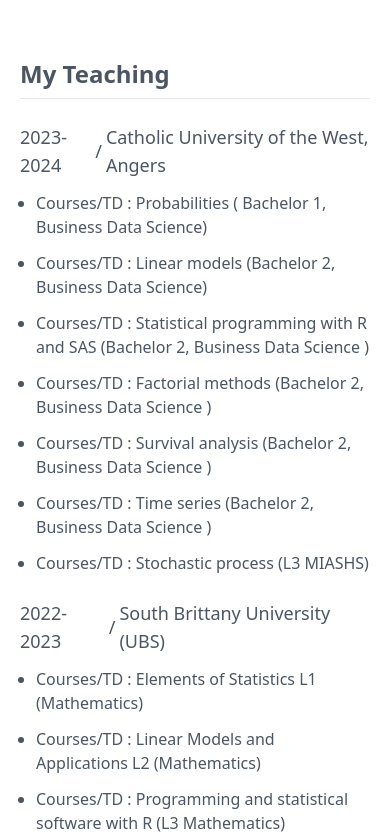
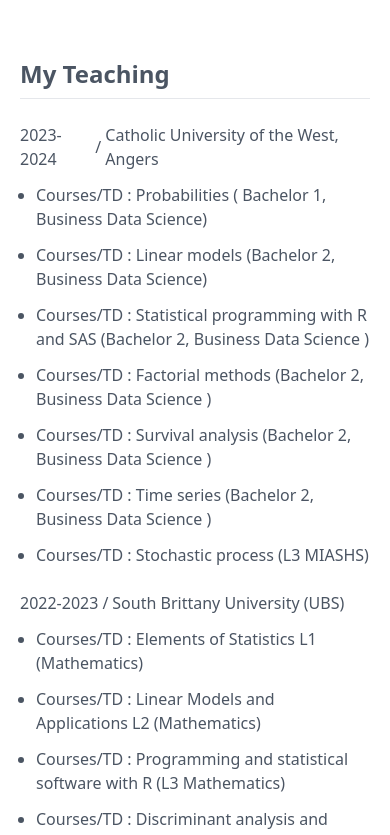
Before and after one commit to Gnilane95/essoham_portfolio, a Next.js app: page /teaching in a window 390 px wide. Shown: the part 920-1755 px from the top of the page. Built offline with nearby package versions, Linux system fonts and the light colour scheme; what tw-elements would draw is missing.

Commit message:
modified size

```diff
--- a/components/shared/Teach.jsx
+++ b/components/shared/Teach.jsx
@@ -12,7 +12,7 @@
               <div className="">
                 <div className="">
                   {/* Year and university */}
-                  <div className="flex items-center space-x-1 text-lg">
+                  <div className="flex items-center space-x-1 md:text-lg">
                     <div className="">
                       <time dateTime={year}>{year}</time>
                     </div>
```
